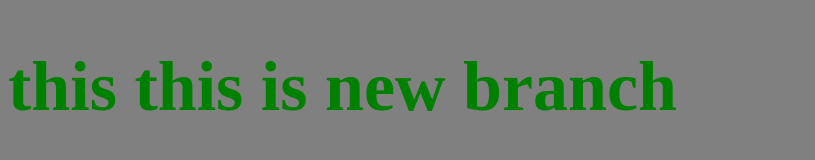
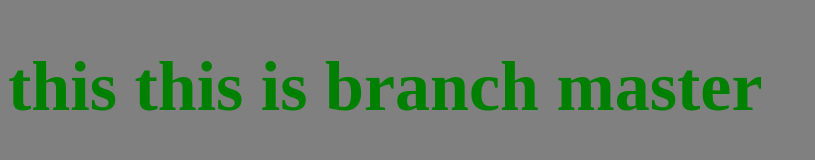
Before and after one commit to adelaaly/myproject-, a plain HTML site: page index.html in a window 1280 px wide. Shown: the whole page, without its empty margins (0-815 px from the left). Drawn offline with Linux system fonts and the light colour scheme.

Commit message:
just practicing, notthis in important

```diff
--- a/index.html
+++ b/index.html
@@ -8,7 +8,7 @@
 
 </head>
 <body>
-   <h1>this this is new branch </h1>
+   <h1>this this is branch master </h1>
 
    <script src="app.js"></script>
 </body>
```
